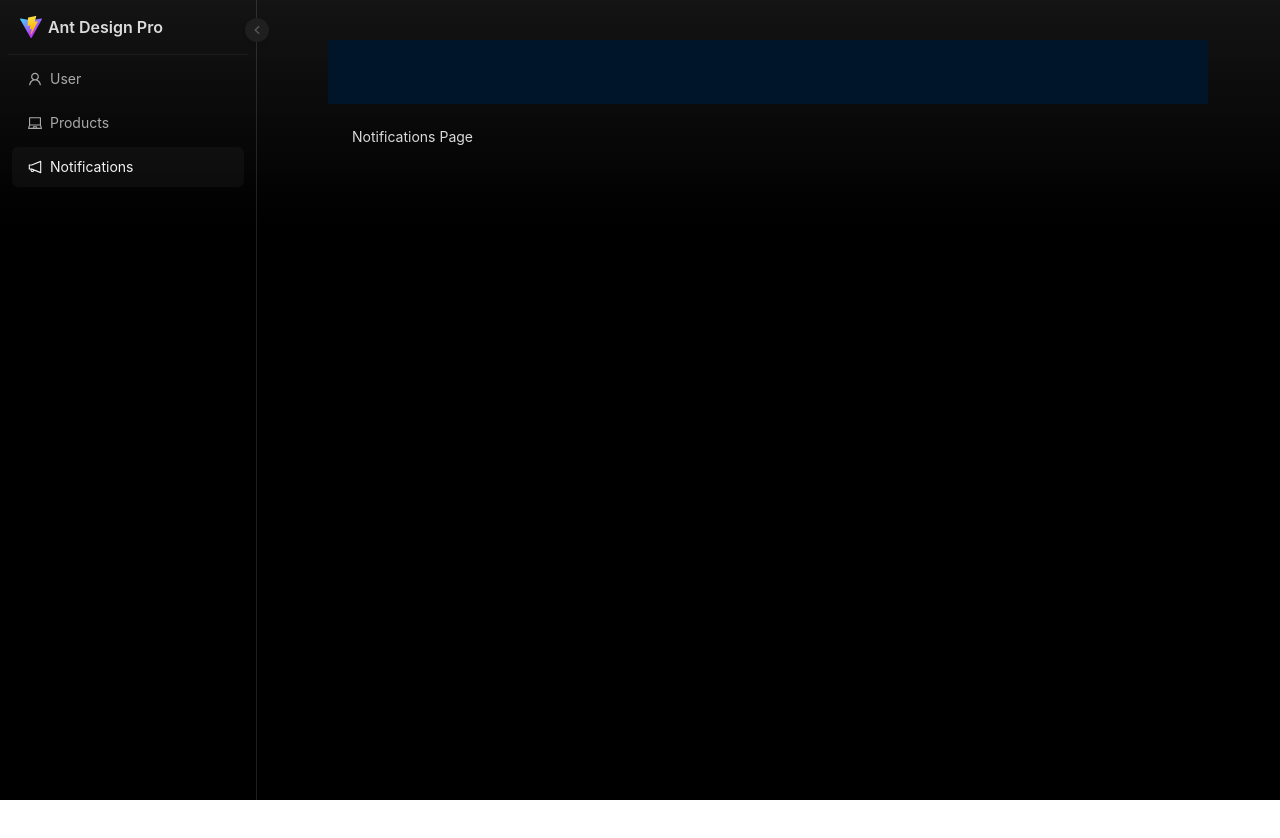
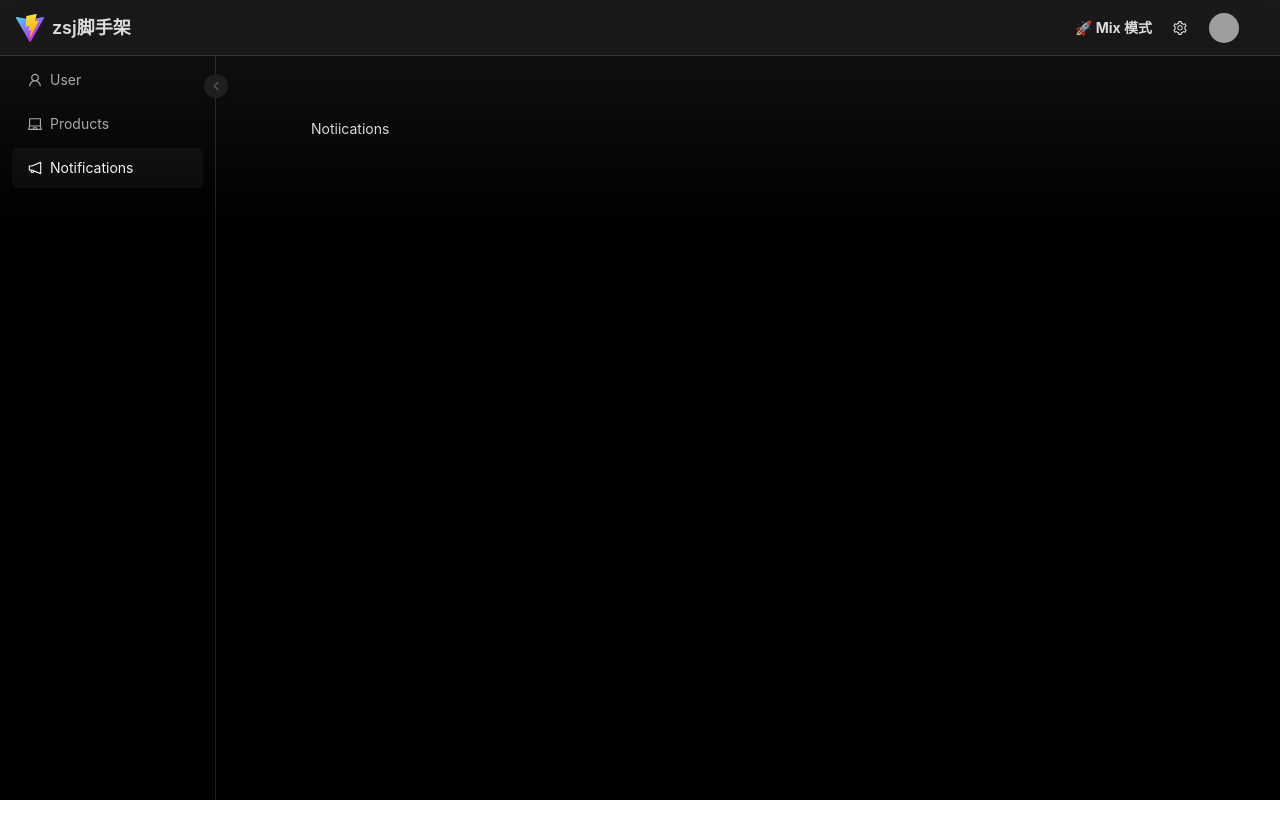
Before and after one commit to zhengsongjun/zsh-create-app, a React (Vite) app: page /notifications in a window 1280 px wide. Shown: the top 838 px of the page. Built offline with nearby package versions, Linux system fonts and the light colour scheme; grey boxes are pictures that could not be loaded.

Commit message:
feat: 路由封装

```diff
--- a/src/App.tsx
+++ b/src/App.tsx
@@ -1,24 +1,27 @@
 import React from 'react';
 import { ConfigProvider, Layout, theme } from 'antd';
-import { BrowserRouter as Router, Route, Routes } from 'react-router-dom';
+import { BrowserRouter as Router, Route, Routes, Link } from 'react-router-dom';
 import ProLayout from '@ant-design/pro-layout';
-// import configData from './../config/config.json';
 import {
   UserOutlined,
   LaptopOutlined,
   NotificationOutlined,
 } from '@ant-design/icons';
+import Header from './components/Header/Header';
+import User from './page/User/User';
+import Products from './page/Products/Products';
+import Notifications from './page/Notifications/Notifications';
 
-const { Header, Content, Sider } = Layout;
+const { Content } = Layout;
 
 const App: React.FC = () => {
-  // 定义 menuItemRender 和 onMenuHeaderClick
   const menuItemRender = (item: any, dom: any) => {
-    return <a>{dom}</a>;
+    return <Link to={item.path || '/'}>{dom}</Link>;
   };
 
-  const onMenuHeaderClick = () => {
-    window.location.href = '/';
+  const onMenuHeaderClick = (a) => {
+    console.log(a);
+    // window.location.href = '/';
   };
 
   // 定义 menuDataRender
@@ -27,27 +30,33 @@ const App: React.FC = () => {
       path: '/user',
       name: 'User',
       icon: <UserOutlined />,
+      element: <User />,
     },
     {
       path: '/products',
       name: 'Products',
       icon: <LaptopOutlined />,
+      element: <Products />,
     },
     {
       path: '/notifications',
       name: 'Notifications',
       icon: <NotificationOutlined />,
+      element: <Notifications />,
     },
   ];
 
   // 将配置与代码中定义的项合并
   const config = {
-    title: 'Ant Design Pro',
+    title: 'zsj脚手架',
     logo: '/vite.svg',
-    layout: 'side',
+    layout: 'mix',
     contentWidth: 'Fluid',
     fixedHeader: true,
     fixSiderbar: true,
+    navTheme: 'dark', // 'light' | 'dark'
+    colorPrimary: '#722ed1',
+    borderRadius: 6,
     menuItemRender,
     onMenuHeaderClick,
     menuDataRender: () => {
@@ -55,37 +64,37 @@ const App: React.FC = () => {
     },
   };
 
-  const layoutSettings = {
-    navTheme: 'dark', // 'light' | 'dark'
-    layout: 'side', // 'side' | 'top' | 'mix'
-    fixedHeader: true,
-    fixSiderbar: true,
-    colorPrimary: '#722ed1',
-    borderRadius: 6,
-  };
-
   return (
     <ConfigProvider
       theme={{
         algorithm:
-          layoutSettings.navTheme === 'dark'
+          config.navTheme === 'dark'
             ? theme.darkAlgorithm
             : theme.defaultAlgorithm,
         token: {
-          colorPrimary: layoutSettings.colorPrimary,
-          borderRadius: layoutSettings.borderRadius,
+          colorPrimary: config.colorPrimary,
+          borderRadius: config.borderRadius,
         },
       }}
     >
       <Router>
-        <ProLayout {...config}>
+        <ProLayout
+          {...config}
+          headerContentRender={(props) => (
+            <div
+              style={{
+                display: 'flex',
+                justifyContent: 'flex-end',
+                paddingRight: 24,
+              }}
+            >
+              <Header layout={config.layout} />
+            </div>
+          )}
+        >
           {/* 使用从 JSON 配置中读取的配置 */}
           <Layout style={{ minHeight: '100vh' }}>
             <Layout style={{ padding: '0 24px 24px' }}>
-              <Header
-                className='site-layout-background'
-                style={{ padding: 0 }}
-              />
               <Content
                 style={{
                   padding: 24,
@@ -94,13 +103,15 @@ const App: React.FC = () => {
                 }}
               >
                 <Routes>
-                  <Route path='/' element={<div>Home Page</div>} />
-                  <Route path='/user' element={<div>User Page</div>} />
-                  <Route path='/products' element={<div>Products Page</div>} />
-                  <Route
-                    path='/notifications'
-                    element={<div>Notifications Page</div>}
-                  />
+                  {menuDataRender.map((item) =>
+                    item.path && item.element ? (
+                      <Route
+                        key={item.path}
+                        path={item.path}
+                        element={item.element}
+                      />
+                    ) : null
+                  )}
                 </Routes>
               </Content>
             </Layout>
--- /dev/null
+++ b/src/components/Header/Header.tsx
@@ -0,0 +1,20 @@
+import React from 'react';
+import { Button, Avatar } from 'antd';
+import { SettingOutlined } from '@ant-design/icons';
+
+const Header: React.FC<{ layout: string }> = ({ layout }) => {
+  return (
+    <div style={{ display: 'flex', alignItems: 'center', gap: 12 }}>
+      {layout === 'mix' && (
+        <span style={{ fontWeight: 'bold' }}>🚀 Mix 模式</span>
+      )}
+      {layout === 'side' && (
+        <span style={{ fontWeight: 'bold' }}>🧱 Side 模式</span>
+      )}
+      <Button type='text' icon={<SettingOutlined />} />
+      <Avatar src='https://api.dicebear.com/7.x/bottts/svg?seed=user' />
+    </div>
+  );
+};
+
+export default Header;
--- /dev/null
+++ b/src/page/Notifications/Notifications.tsx
@@ -0,0 +1,5 @@
+export const Notifications = () => {
+  return <>Notiications</>;
+};
+
+export default Notifications;
--- /dev/null
+++ b/src/page/Products/Products.tsx
@@ -0,0 +1,5 @@
+export const Products = () => {
+  return <>Products</>;
+};
+
+export default Products;
--- /dev/null
+++ b/src/page/User/User.tsx
@@ -0,0 +1,5 @@
+export const User = () => {
+  return <>用户</>;
+};
+
+export default User;
```
